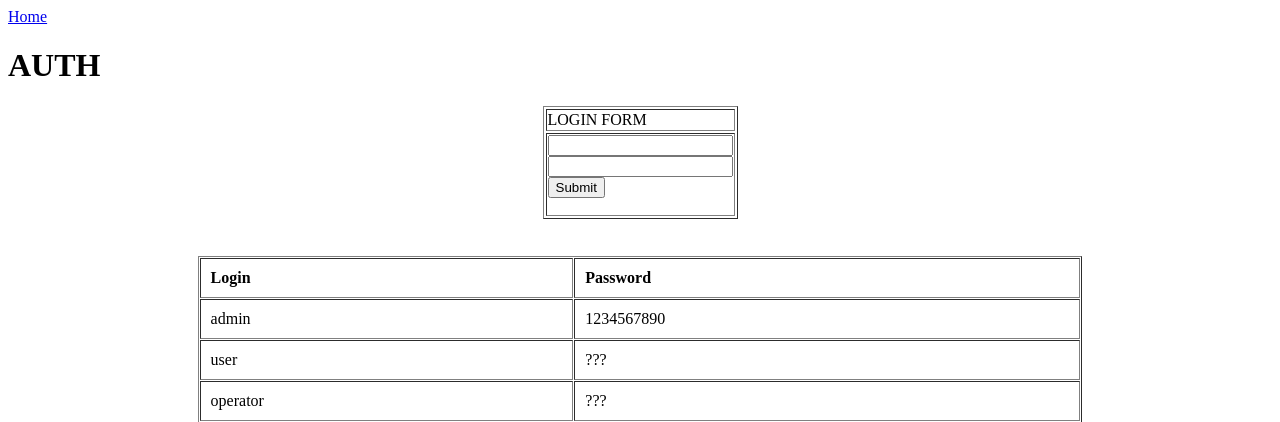
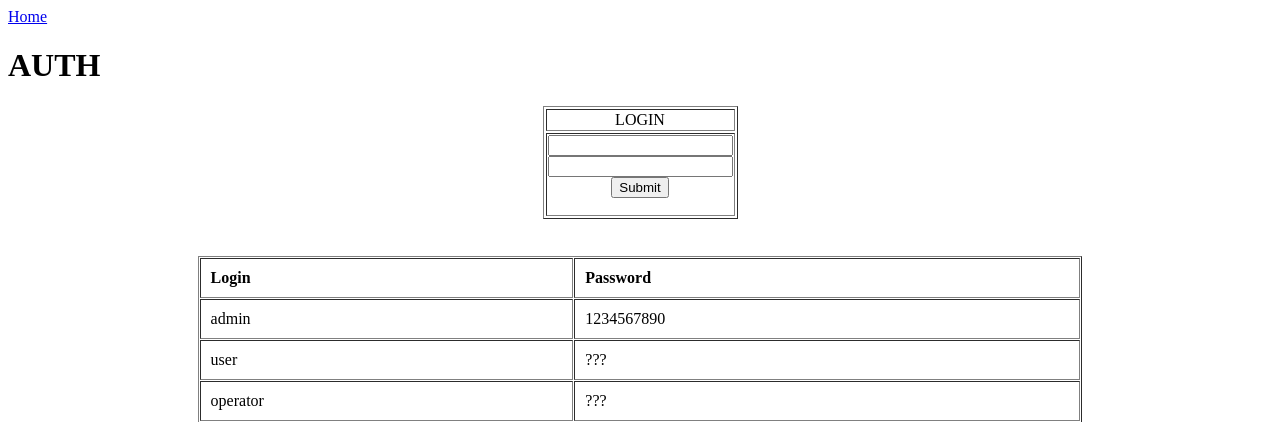
Before and after one commit to KraudSecurity/kvwa, a PHP site: page /auth/login.php in a window 1280 px wide. Shown: the top 422 px of the page. Run offline with PHP 8.4, Linux system fonts and the light colour scheme; data that the repository does not hold is empty.

Commit message:
Add Auth

```diff
--- a/auth/login.php
+++ b/auth/login.php
@@ -39,8 +39,8 @@
         } else {
             ?>
         <table align='center' border="1">
-            <tr><td>LOGIN FORM</td></tr>
-            <tr><td>
+            <tr><td align="center">LOGIN</td></tr>
+            <tr><td align="center">
             <form action="" method="POST">
                 <input name="username"><br>
                 <input name="password"><br>
```
